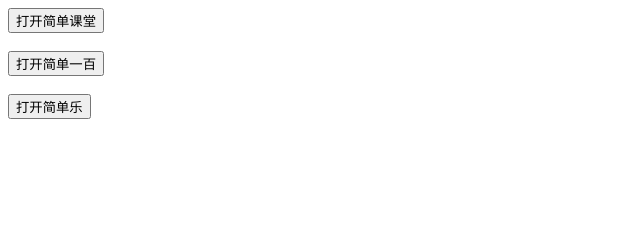
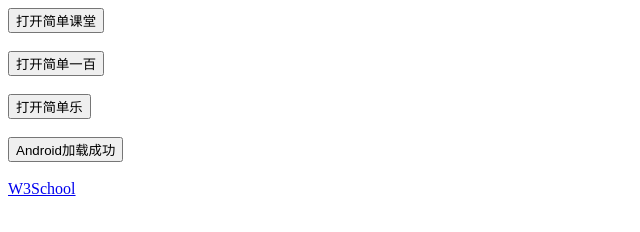
Before and after one commit to smallgirl/smallgirl.github.io, a plain HTML site: page index.html in a window 1280 px wide. Shown: the whole page, without its empty margins (0-640 px from the left). Drawn offline with Linux system fonts and the light colour scheme.

Commit message:
Update index.html

```diff
--- a/index.html
+++ b/index.html
@@ -15,6 +15,9 @@ function openJdl(){
     var link = 'https://iosapi.jd100.com/jiandanle';
     window.location.href = link;
 }
+function jsLoadSuccess(){
+    Android.loadSuccess();
+}
 </script>
 </head>
 <body>
@@ -26,5 +29,11 @@ function openJdl(){
 <br/>
 <br/>
 <button type="button" onclick="openJdl()">打开简单乐</button>
+<br/>
+<br/>
+<button type="button" onclick="jsLoadSuccess()">Android加载成功</button>
+<br/>
+<br/>
+<a href="http://www.w3school.com.cn">W3School</a>
 </body>
 </html>
```
